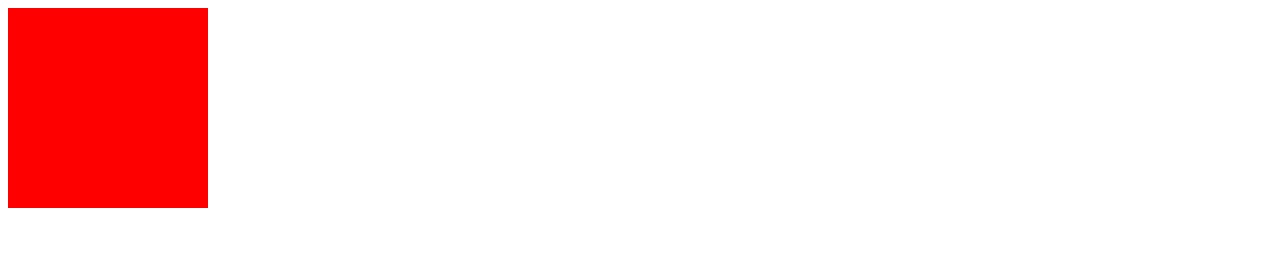
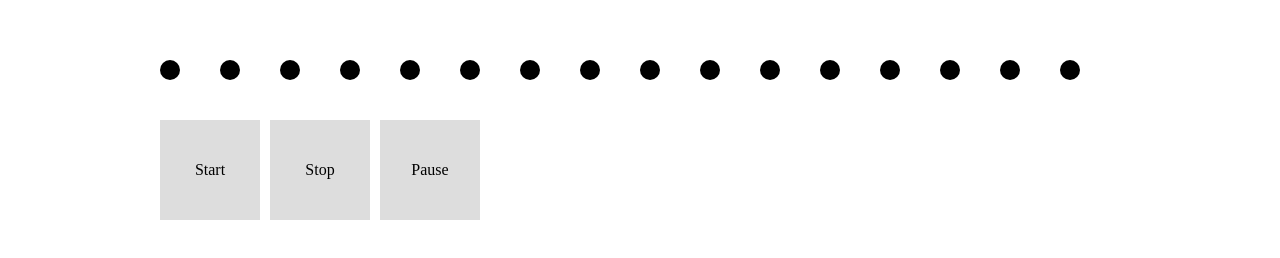
Before and after one commit to gah-boh/spagSequencer, a plain HTML site: page scripts/sanbox/sequencerSandbox.html in a window 1280 px wide. Drawn offline with Linux system fonts and the light colour scheme.

Commit message:
Plugin now works (see sequencerSandBox.html) needs cleanup though.

```diff
--- a/css/site.css
+++ b/css/site.css
@@ -49,6 +49,38 @@ table {
     width: 960px;
     background-color: #ddd;
     margin: 0 auto;
+    margin-top: 60px;
+}
+
+.box
+{
+    width: 60px;
+    height: 60px;
+    float: left;
+}
+
+.light
+{
+    width: 20px;
+    height: 20px;
+    border-radius: 10px;
+    background-color: #000;
+}
+
+.lightOn
+{
+    background-color: red;
+}
+
+.samplerButton
+{
+    width: 100px;
+    height: 100px;
+    margin-right: 10px;
+    text-align: center;
+    line-height: 100px;
+    background-color: #ddd;
+    float: left;
 }
 
 .sample-pad
@@ -75,11 +107,3 @@ table {
 {
     margin-right: 0;
 }
-
-#sampler
-{
-    width: 430px;
-    overflow: hidden;
-    margin-left: auto;
-    margin-right: auto;
-}
--- a/scripts/sanbox/sequencerSandbox.html
+++ b/scripts/sanbox/sequencerSandbox.html
@@ -3,33 +3,93 @@
 <head>
 	<meta charset="UTF-8">
 	<title>spag sequencer sandbox</title>
-	<style>
-		#button
-		{
-			width: 200px;
-			height: 200px;
-			background-color: red;
-		}
-	</style>
+	<link rel="stylesheet" href="../../css/site.css">
 	<script src="../jquery/jquery-1.9.1.js"></script>
 	<script src="../spagSequencer.js"></script>
 	<script>
 		$(document).ready( function()
 			{
-				$('#sampler').spagSequencer({steps: 32});
-				var testCommand = function(){ console.log("Gabo it's working") };
-				$('#sampler').spagSequencer( "addEvent", 1, { fire: testCommand } );
-				// $('#button').on( "click", function(){ alert("First Test Alert") } );
-				$('#button').on( "click", function(){ $('#sampler').trigger("fire1") });
-                //$('#sampler').trigger("fire1");
-				//$('#button').click();
+				var sampler = $('#sampler');
+				sampler.spagSequencer({bpm:160});
+				$('.light').each(function()
+					{
+						$this = $(this);
+						var step = $(this).data('step');
+						var id = 'light' + step;
+						$this.attr('id', id);
+						var lightOn = function()
+						{
+							$('#' + id).addClass('lightOn');
+							//console.log($this);
+						};
+						var lightOff = function()
+						{
+							$('#'+ id).removeClass('lightOn');
+						}
+						sampler.spagSequencer('addEvent', step, {fire: lightOn, done: lightOff});
+					});
+				$('#start').on('click', function(){$('#sampler').spagSequencer("start");});
+				$('#stop').on('click', function(){$('#sampler').spagSequencer("stop");});
+				$('#pause').on('click', function(){$('#sampler').spagSequencer("pause");});
+				//$('#sampler').spagSequencer('start');
 			});
 	</script>
 </head>
 <body>
 	<div id="wrapper">
-		<div id="sampler"></div>
-		<div id="button"></div>
+		<div id="sampler">
+			<div class="box">
+				<div class="light" data-step=1></div>
+			</div>
+			<div class="box">
+				<div class="light" data-step=2></div>
+			</div>
+			<div class="box">
+				<div class="light" data-step=3></div>
+			</div>
+			<div class="box">
+				<div class="light" data-step=4></div>
+			</div>
+			<div class="box">
+				<div class="light" data-step=5></div>
+			</div>
+			<div class="box">
+				<div class="light" data-step=6></div>
+			</div>
+			<div class="box">
+				<div class="light" data-step=7></div>
+			</div>
+			<div class="box">
+				<div class="light" data-step=8></div>
+			</div>
+			<div class="box">
+				<div class="light" data-step=9></div>
+			</div>
+			<div class="box">
+				<div class="light" data-step=10></div>
+			</div>
+			<div class="box">
+				<div class="light" data-step=11></div>
+			</div>
+			<div class="box">
+				<div class="light" data-step=12></div>
+			</div>
+			<div class="box">
+				<div class="light" data-step=13></div>
+			</div>
+			<div class="box">
+				<div class="light" data-step=14></div>
+			</div>
+			<div class="box">
+				<div class="light" data-step=15></div>
+			</div>
+			<div class="box">
+				<div class="light" data-step=16></div>
+			</div>
+		</div>
+		<div class="samplerButton" id="start">Start</div>
+		<div class="samplerButton" id="stop">Stop</div>
+		<div class="samplerButton" id="pause">Pause</div>
 	</div>
 </body>
 </html>
--- a/scripts/spagSequencer.js
+++ b/scripts/spagSequencer.js
@@ -22,8 +22,8 @@
         init: function()
         {
 	        var self = this;
-            this.element.on("fire" + this.step, self.options.fire);
-            this.element.on("afterFire" + this.step, self.options.done);
+            this.element.on("fire" + self.step, self.options.fire);
+            this.element.on("afterFire" + self.step, self.options.done);
         },
 
         removeEvents: function()
@@ -38,8 +38,10 @@
     {
         this.element = $(element);
         this.options = $.extend({}, $.fn.spagSequencer.defaults, options);
+	    this.playing = false;
+	    this.currentStep = 1;
 
-        this.commandSequence = [];
+        this.sequenceCommands = [];
 
         this.prepareSequence();
     };
@@ -57,15 +59,21 @@
 
         prepareSequence: function()
         {
-            //this.commandSequence.length = this.options.steps;
+            // TODO: Clean this
+            //this.sequenceCommands.length = this.options.steps;
             var fire;
             var done;
             for (var i = 1; i <= this.options.steps; i++) {
                 fire = "fire" + i;
-                done = "done" + i;
+                done = "afterFire" + i;
                 $.event.trigger({
                     type: fire,
                     message: "Is this necessary? -Gabo",
+                    time: new Date()
+                });
+                $.event.trigger({
+                    type: done,
+                    message: "Is this really necessary? -Gabo",
                     time: new Date()
                 });
             }
@@ -74,31 +82,86 @@
         addEvent: function( step, calls )
         {
             // TODO: This may not be needed to be put in an array.
-            this.commandSequence.push( new SequenceEvent(this.element, step, calls ) );
+            this.sequenceCommands.push( new SequenceEvent(this.element, step, calls ) );
         },
 
         removeAllEvents: function()
         {
 	        var self = this;
-            for( var i=0; i < this.commandSequence.length; i++)
+            for( var i=0; i < this.sequenceCommands.length; i++)
             {
-                self.commandSequence[i].removeEvents();
+                self.sequenceCommands[i].removeEvents();
             }
-            this.commandSequence.length = [];
+            this.sequenceCommands.length = 0;
         },
 
         getDelayTime: function()
         {
-            var beatPerSecond = this.options.bpm / 60;
+            var beatPerSecond = 60 / this.options.bpm;
             return beatPerSecond / (this.options.steps / 4);
         },
 
         play: function()
         {
             // TODO: Finish this
+	        if(this.isPlaying)
+	        {
+		        this.fire();
+	        }
+        },
 
-        }
+        start: function()
+        {
+            this.isPlaying = true;
+            this.play();
+        },
+
+        pause: function()
+        {
+            this.isPlaying = false;
+	        this.clearTimedEvent();
+        },
+
+        stop: function()
+        {
+            this.isPlaying = false;
+            this.done(this);
+            this.currentStep = 1;
+	        this.clearTimedEvent();
+        },
+
+	    fire: function()
+	    {
+            // TODO: Clean this.
+		    var self = this;
+		    $(this.element).trigger("fire" + this.currentStep);
+		    this.currentStep++;
+		    if(this.currentStep > this.options.steps)
+		    {
+			    //console.log("YO");
+			    this.currentStep = 1;
+		    }
+            // TODO: Do I need to wrap self.done in a function???
+		    this.timeout = setTimeout(function(){self.done(self)}, (this.getDelayTime() * 1000) );
+	    },
+
+	    done: function(self)
+	    {
+            // TODO: CLEAN THIS self may not be necessary!
+		    var previousStep = self.currentStep - 1 == 0 ? self.options.steps : self.currentStep - 1;
+		    $(self.element).trigger("afterFire" + previousStep);
+//		    this.element.trigger("done" + previousStep);
+		    self.play();
+	    },
+
+	    clearTimedEvent: function()
+	    {
+		    clearTimeout(this.timeout);
+		    this.timeout = null;
+	    }
     };
+
+    var old = $.fn.spagSequencer;
 
     $.fn.spagSequencer = function( options )
     {
@@ -127,4 +190,10 @@
         steps:  16
     };
 
+    $.fn.spagSequencer.noConflict = function()
+    {
+        $.fn.spagSequencer = old;
+        return this;
+    }
+
 })(jQuery);
```
Also changed, not shown: test/spagSequencer.Test.js (+43 -7 lines).
